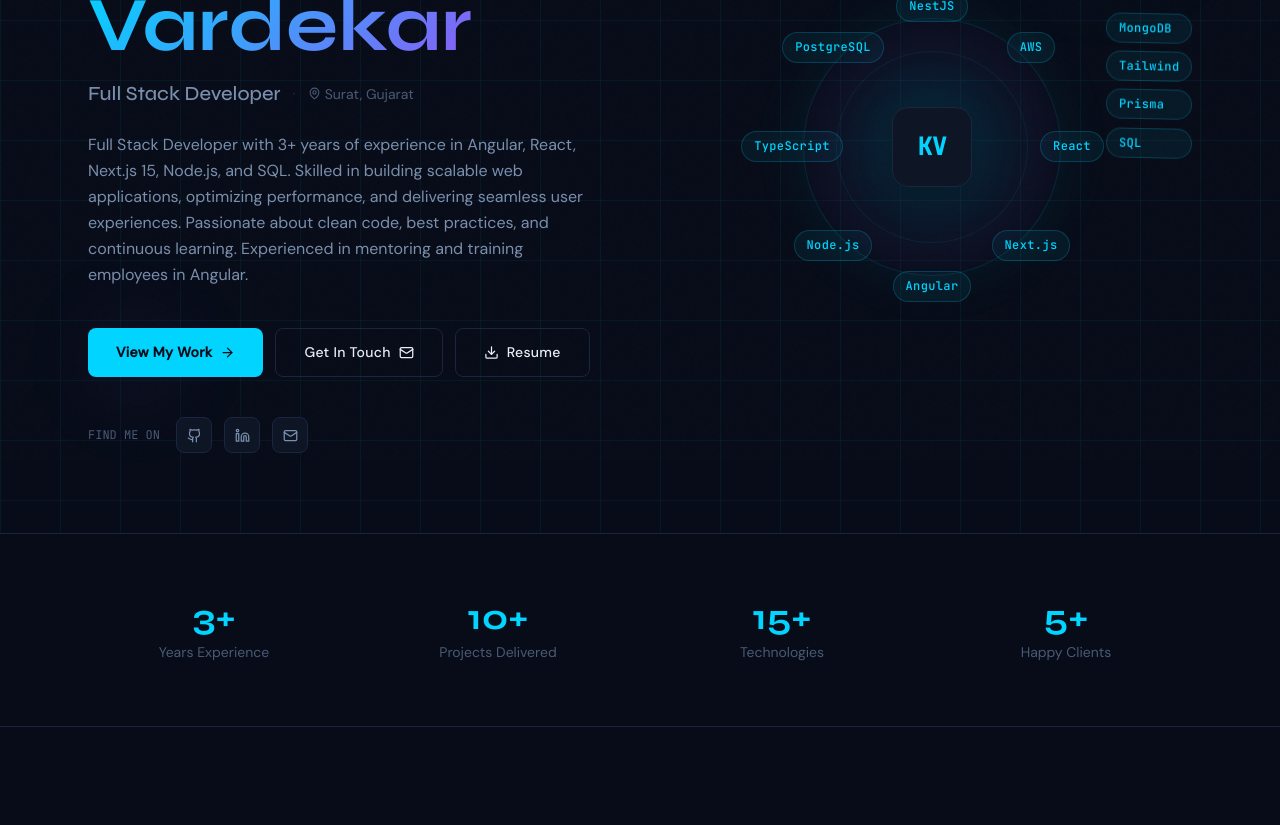
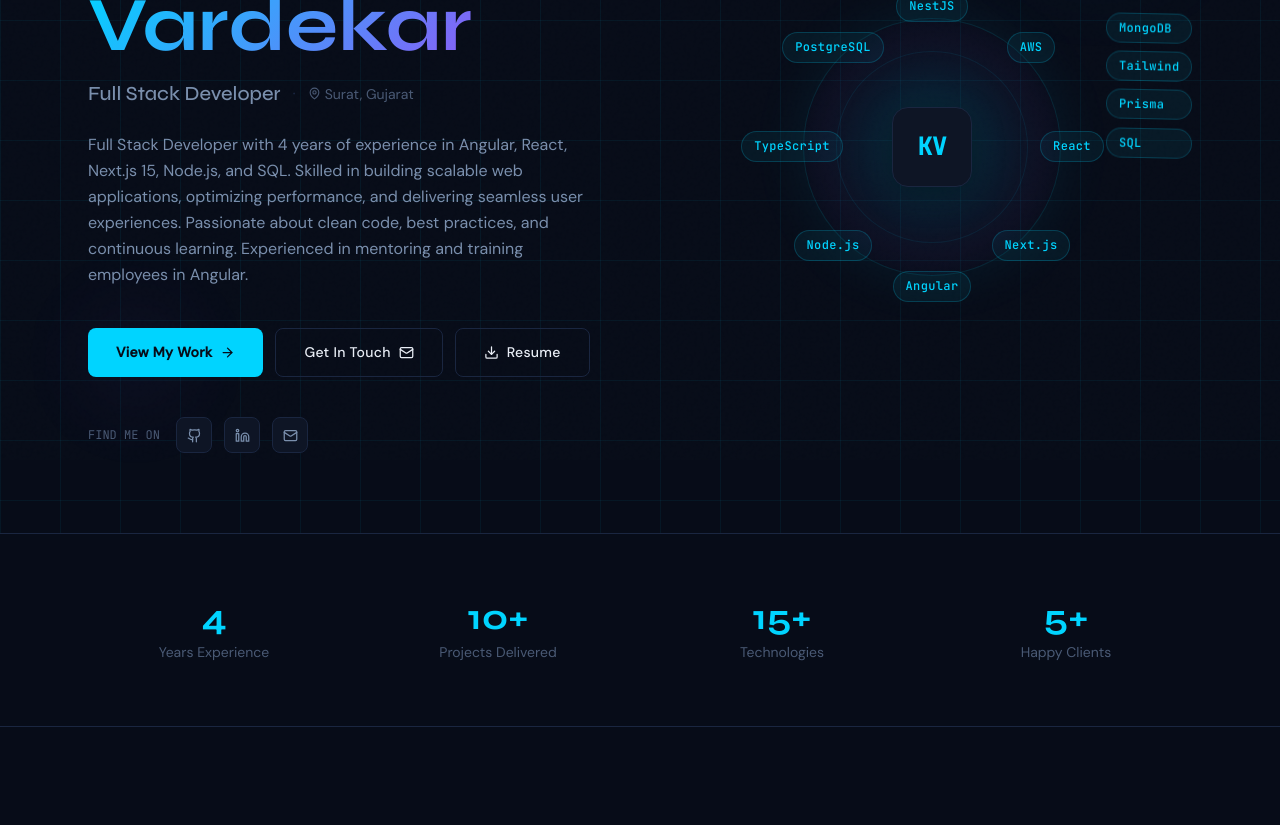
Before and after one commit to KetanVardekar/KetanPortfolio, a Next.js app: page / in a window 1280 px wide. Shown: the part 340-1165 px from the top of the page. Built offline with nearby package versions, Linux system fonts and the light colour scheme.

Commit message:
Updated resume

```diff
--- a/src/app/experience/page.tsx
+++ b/src/app/experience/page.tsx
@@ -19,7 +19,7 @@ export default function ExperiencePage() {
             My <span className="gradient-text">Journey</span>
           </h1>
           <p className="max-w-xl" style={{ color: "var(--text-secondary)" }}>
-            3+ years of building scalable web applications across diverse industries and
+            4 years of building scalable web applications across diverse industries and
             tech stacks.
           </p>
         </div>
@@ -136,7 +136,7 @@ export default function ExperiencePage() {
             className="text-4xl font-bold mb-2"
             style={{ fontFamily: "var(--font-display)", color: "var(--accent)" }}
           >
-            3+ Years
+            4 Years
           </p>
           <p style={{ color: "var(--text-secondary)" }}>
             of professional full stack development experience across 3 companies
--- a/src/app/layout.tsx
+++ b/src/app/layout.tsx
@@ -239,7 +239,7 @@ export default function RootLayout({
         <title>Ketan Vardekar – Full Stack Developer</title>
         <meta
           name="description"
-          content="Full Stack Developer with 3+ years of experience in Angular, React, Next.js 15, Node.js, and SQL."
+          content="Full Stack Developer with 4 years of experience in Angular, React, Next.js 15, Node.js, and SQL."
         />
         <meta name="viewport" content="width=device-width, initial-scale=1" />
         <link rel="preconnect" href="https://fonts.googleapis.com" />
--- a/src/app/page.tsx
+++ b/src/app/page.tsx
@@ -23,7 +23,7 @@ const floatingTags = [
 ];
 
 const stats = [
-  { label: "Years Experience", value: "3+" },
+  { label: "Years Experience", value: "4" },
   { label: "Projects Delivered", value: "10+" },
   { label: "Technologies", value: "15+" },
   { label: "Happy Clients", value: "5+" },
--- a/src/app/skills/page.tsx
+++ b/src/app/skills/page.tsx
@@ -100,7 +100,7 @@ export default function SkillsPage() {
             My <span className="gradient-text">Tech Stack</span>
           </h1>
           <p className="max-w-xl" style={{ color: "var(--text-secondary)" }}>
-            A curated toolkit built over 3+ years of hands-on development across
+            A curated toolkit built over 4 years of hands-on development across
             frontend, backend, databases, and cloud.
           </p>
         </div>
--- a/src/lib/data.ts
+++ b/src/lib/data.ts
@@ -9,7 +9,7 @@ export const portfolioData = {
     linkedin: "https://linkedin.com",
     github: "https://github.com",
     summary:
-      "Full Stack Developer with 3+ years of experience in Angular, React, Next.js 15, Node.js, and SQL. Skilled in building scalable web applications, optimizing performance, and delivering seamless user experiences. Passionate about clean code, best practices, and continuous learning. Experienced in mentoring and training employees in Angular.",
+      "Full Stack Developer with 4 years of experience in Angular, React, Next.js 15, Node.js, and SQL. Skilled in building scalable web applications, optimizing performance, and delivering seamless user experiences. Passionate about clean code, best practices, and continuous learning. Experienced in mentoring and training employees in Angular.",
   },
 
   experience: [
```
